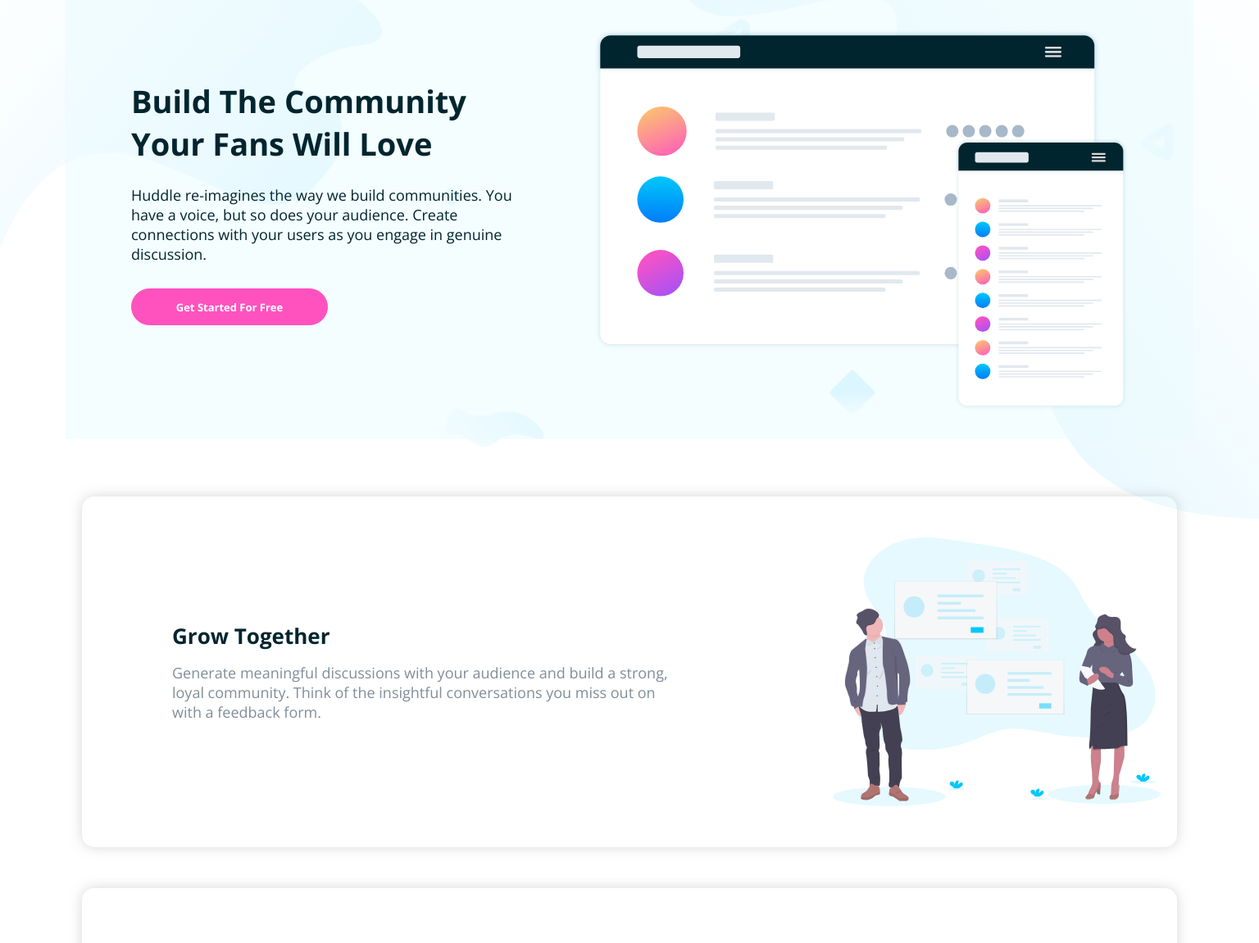
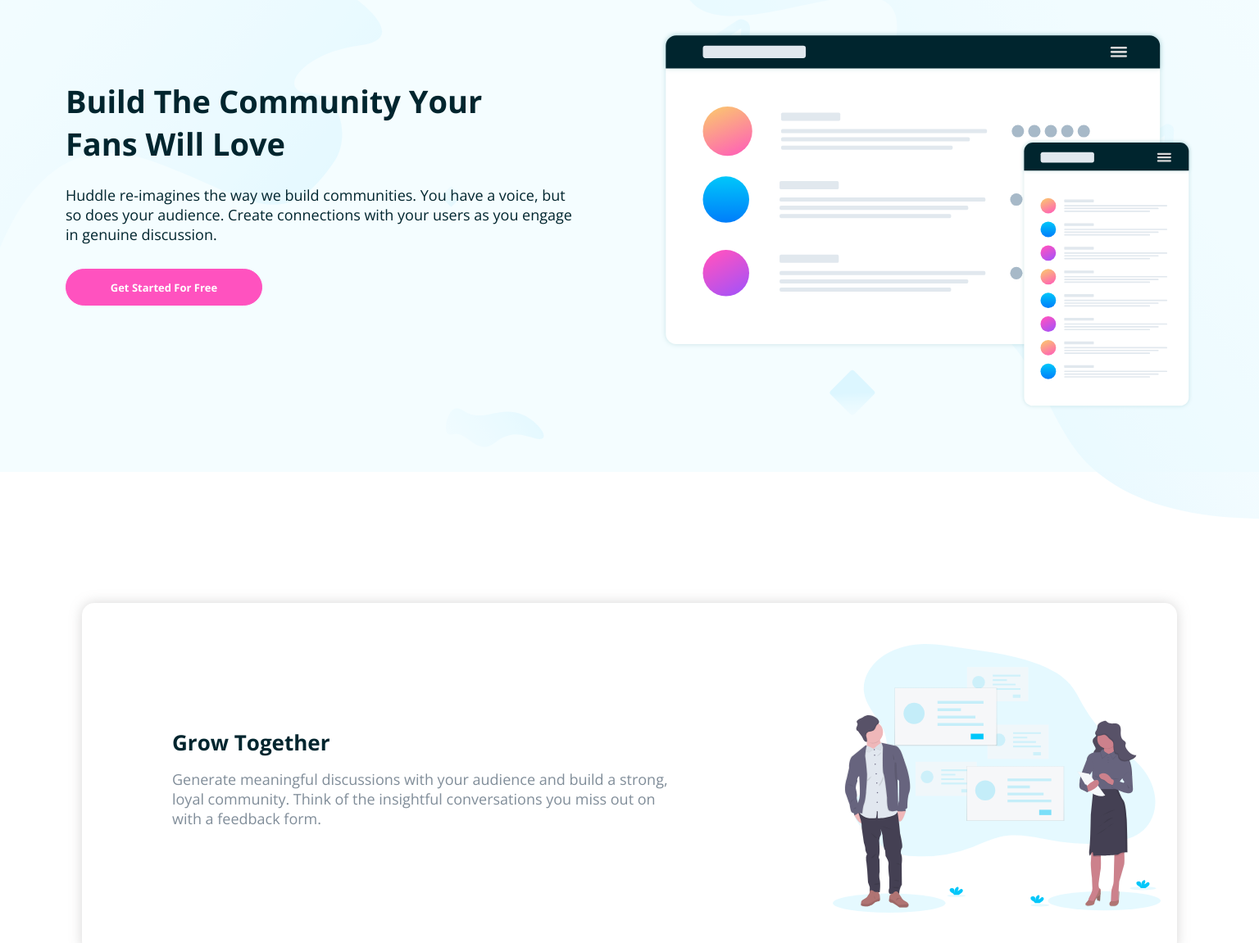
Before and after one commit to CrypticMango/huddle-landing-page-with-alternating-feature-blocks, a plain HTML site: page index.html in a window 1536 px wide. Shown: the part 133-1284 px from the top of the page at 82% size. Drawn offline with nearby package versions, Linux system fonts and the light colour scheme.

Commit message:
fixed top background
-moved the beginning of main elements to above the cards
-added margin-top to grow-together-card

```diff
--- a/index.html
+++ b/index.html
@@ -46,7 +46,7 @@
 
 
 
-		<main>
+
 				<div id="top-section">
 				  <!-- top navigation -->
 				        <header>
@@ -61,7 +61,6 @@
 				        </header>
 
 				        <!-- top section start -->
-
 					<div id="d-section-one">
 						<div>
 							<h1>Build The Community Your Fans Will Love</h1>
@@ -84,7 +83,7 @@
 				</div>
 
       <!--grow together card start -->
-
+	  <main>
 			<div id="grow-together-card">
 				<img
 					src="/images/illustration-grow-together.svg"
--- a/style.css
+++ b/style.css
@@ -331,7 +331,10 @@ footer {
 
     body {
         background-image: url(/images/bg-hero-desktop.svg);
+    }
 
+    #top-section {
+        padding-bottom: 70px;
     }
 
     main {
@@ -425,6 +428,7 @@ footer {
 
     #grow-together-card {
         padding: 50px 20px 50px 0px;
+        margin-top: 160px;
     }
 
     /*flowing conversation card styling*/
```
Lines whose indentation alone changed are shown as unchanged.
